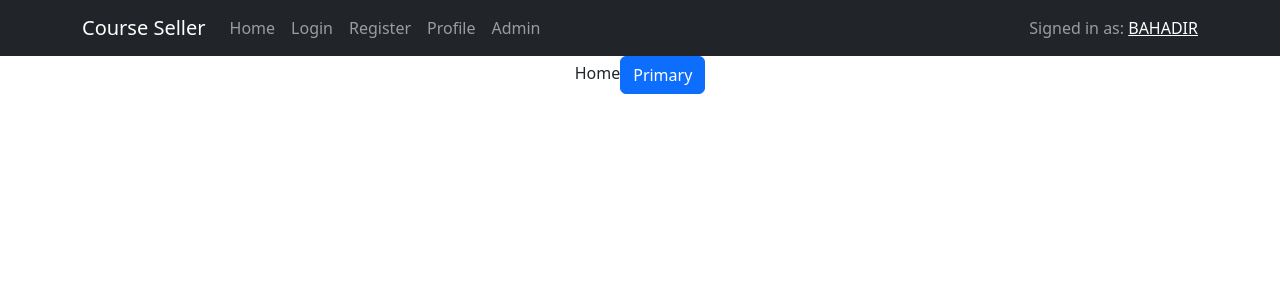
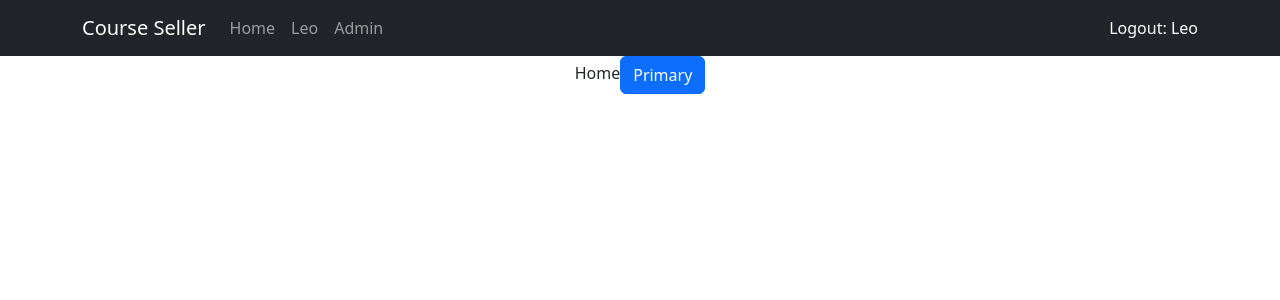
Before and after one commit to barisbahadir/react-course-seller, a React (Create React App) app: page / in a window 1280 px wide. Shown: the top 300 px of the page. Built offline with nearby package versions, Linux system fonts and the light colour scheme.

Commit message:
Navigation bar items edited for role and authorization

```diff
--- a/src/App.js
+++ b/src/App.js
@@ -2,7 +2,7 @@ import './App.css';
 import React, {Component} from 'react';
 import NavBar from './components/NavBar';
 import HomePage from './pages/home/HomePage';
-import {Navigate, Route, Routes} from 'react-router-dom';
+import {Route, Routes} from 'react-router-dom';
 import NotFoundPage from './pages/error-pages/NotFoundPage';
 import LoginPage from './pages/login/LoginPage';
 import RegisterPage from './pages/login/RegisterPage';
--- a/src/components/NavBar.js
+++ b/src/components/NavBar.js
@@ -2,36 +2,65 @@ import React from 'react';
 import Container from 'react-bootstrap/Container';
 import Nav from 'react-bootstrap/Nav';
 import Navbar from 'react-bootstrap/Navbar';
+import {useDispatch} from "react-redux";
+import {clearCurrentUser} from "../store/actions/user-actions";
+import {useNavigate} from "react-router-dom";
+import {Role} from "../models/role";
 
 function NavBar() {
+
+    const currentUser = {
+        username: "Leo",
+        password: "Leo",
+        name: "Leo",
+        role: Role.ADMIN
+    };
+    //const currentUser = useSelector(state => state.user);
+
+    const dispatch = useDispatch();
+
+    const navigate = useNavigate();
+
+    const logout = () => {
+        dispatch(clearCurrentUser());
+        navigate('/login');
+    };
+
     return (
         <Navbar bg="dark" variant="dark" expand="lg">
             <Container>
                 <Navbar.Brand href="/">Course Seller</Navbar.Brand>
-            <Navbar.Toggle aria-controls="basic-navbar-nav" />
+                <Navbar.Toggle aria-controls="basic-navbar-nav"/>
                 <Navbar.Collapse id="basic-navbar-nav">
                     <Nav className="me-auto">
                         <Nav.Link href="/">Home</Nav.Link>
+                        {
+                            currentUser && <>
+                                <Nav.Link href="/profile">{currentUser.name}</Nav.Link>
+                            </>
+                        }
+                        {
+                            !currentUser && <>
                                 <Nav.Link href="/login">Login</Nav.Link>
                                 <Nav.Link href="/register">Register</Nav.Link>
-                <Nav.Link href="/profile">Profile</Nav.Link>
+                            </>
+                        }
+                        {
+                            currentUser && currentUser.role === Role.ADMIN &&
                             <Nav.Link href="/admin">Admin</Nav.Link>
-
-                {/* <NavDropdown title="Dropdown" id="basic-nav-dropdown">
-                  <NavDropdown.Item href="#action/3.1">Action</NavDropdown.Item>
-                  <NavDropdown.Item href="#action/3.2">
-                    Another action
-                  </NavDropdown.Item>
-                  <NavDropdown.Item href="#action/3.3">Something</NavDropdown.Item>
-                  <NavDropdown.Divider />
-                  <NavDropdown.Item href="#action/3.4">
-                    Separated link
-                  </NavDropdown.Item>
-                </NavDropdown> */}
+                        }
                     </Nav>
+                    {
+                        currentUser && <>
                             <Navbar.Text>
-                    Signed in as: <a href="/login">BAHADIR</a>
+                                <a
+                                    href="/"
+                                    className="nav-link"
+                                    onClick={() => logout()}
+                                >Logout: {currentUser.username}</a>
                             </Navbar.Text>
+                        </>
+                    }
                 </Navbar.Collapse>
             </Container>
         </Navbar>
```
Lines whose indentation alone changed are shown as unchanged.
